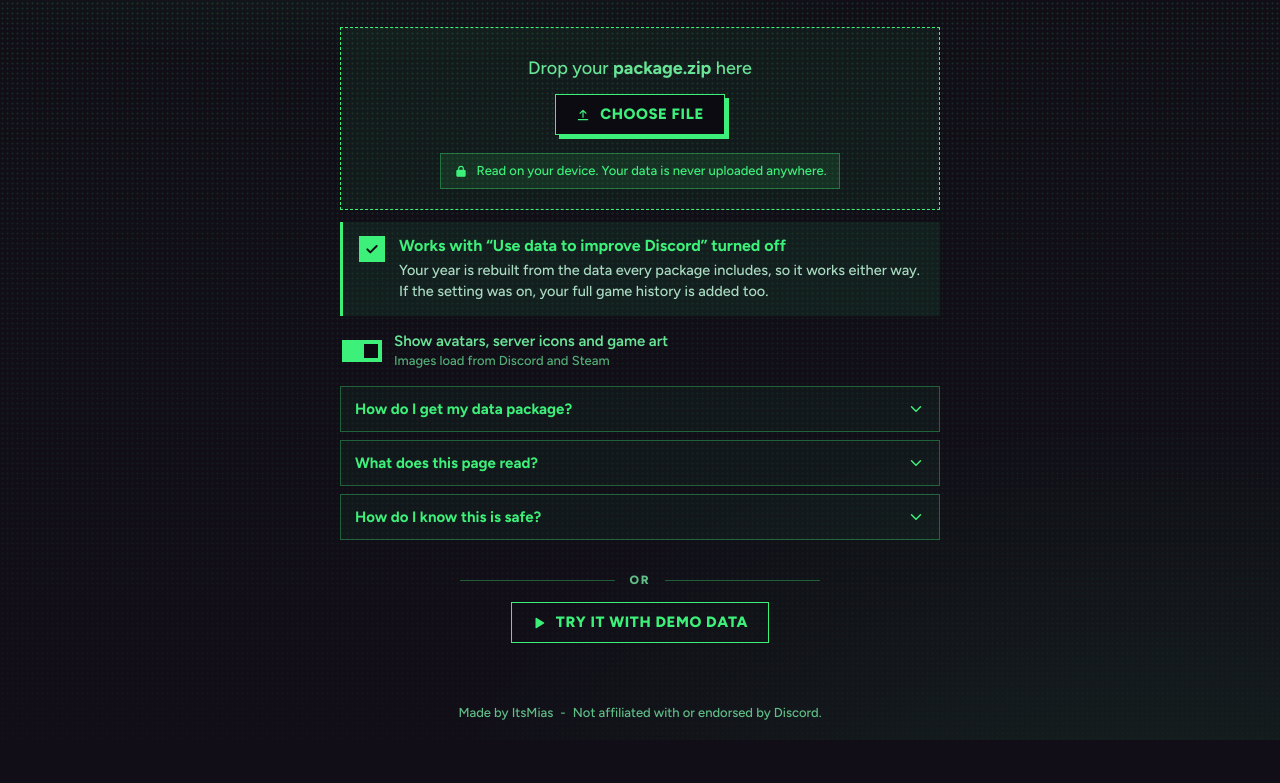
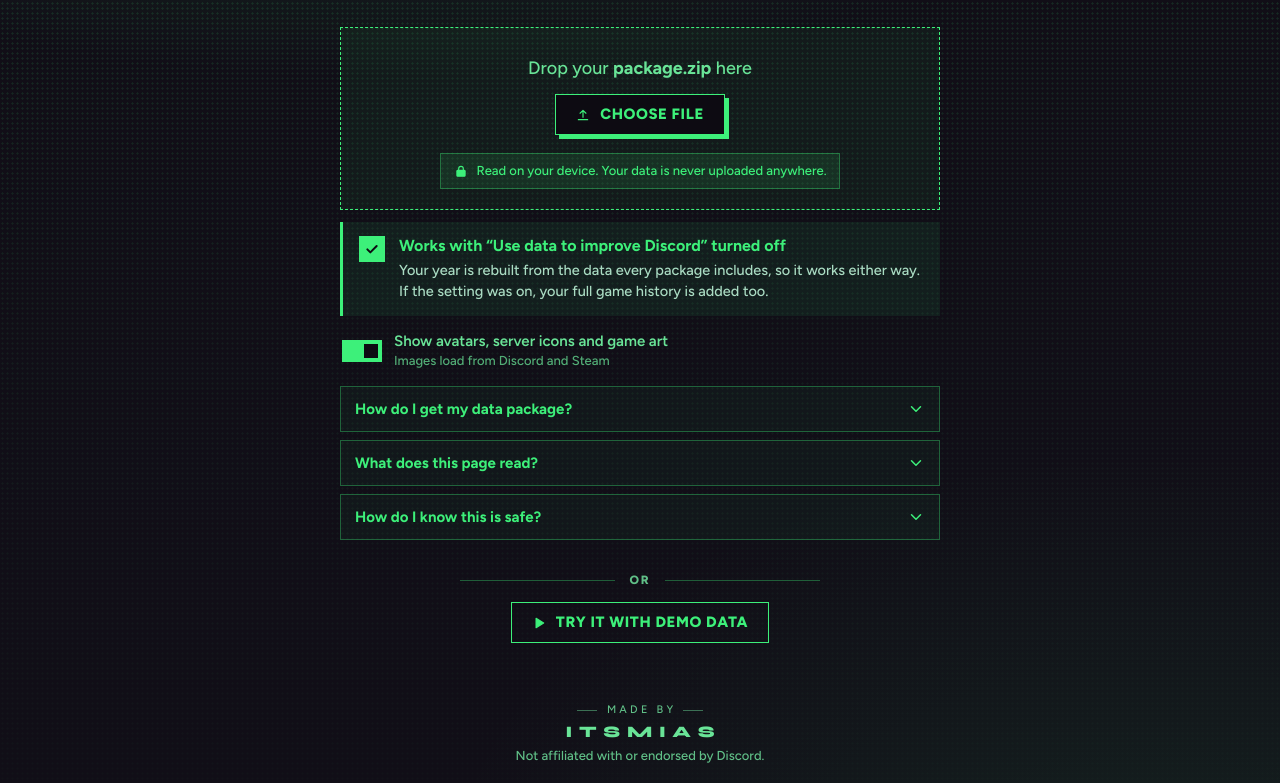
Before and after one commit to ItsMias/checkpoint, a plain HTML site: page web/index.html in a window 1280 px wide. Shown: the part 254-1037 px from the top of the page. Before the commit the page ends 994 px from the top, so only its background shows below. Drawn offline with Linux system fonts and the light colour scheme.

Commit message:
Replace the footer credit with the ItsMias signature

```diff
--- a/web/index.html
+++ b/web/index.html
@@ -104,8 +104,10 @@
   </script>
   <link rel="icon" href="assets/favicon.svg" type="image/svg+xml">
   <link rel="stylesheet" href="fonts.css">
+  <link rel="stylesheet" href="itsmias-sig.css">
   <link rel="stylesheet" href="style.css">
   <script type="module" src="app.js"></script>
+  <script src="itsmias-sig.js" defer></script>
 </head>
 <body>
   <div class="stage" id="stage">
@@ -120,9 +122,13 @@
     <main class="slides" id="slides" aria-live="polite"></main>
     <footer class="chrome-bottom">
       <button class="sq shadowed" id="prev" type="button" aria-label="Previous card" hidden></button>
-      <p class="fineprint" id="fineprint"><a class="credit" href="https://itsmias.com" target="_blank" rel="noopener">Made by ItsMias</a>
-        <span class="sep" aria-hidden="true">-</span>
-        Not affiliated with or endorsed by Discord.</p>
+      <div class="fineprint" id="fineprint">
+        <a class="mias-sig mias-sig--compact" href="https://itsmias.com/" target="_blank" rel="noopener" aria-label="Made by ItsMias, itsmias.com">
+          <span class="mias-sig-label">Made by</span>
+          <span class="mias-sig-mark">ITSMIAS</span>
+        </a>
+        <p>Not affiliated with or endorsed by Discord.</p>
+      </div>
       <button class="sq shadowed" id="next" type="button" aria-label="Next card" hidden></button>
     </footer>
   </div>
--- /dev/null
+++ b/web/itsmias-sig.css
@@ -0,0 +1,306 @@
+/* ============================================================
+   ItsMias signature — the "made by" sign-off at the foot of the
+   sites ItsMias builds. This file and itsmias-sig.js are the same
+   on every site; each site themes the signature through the
+   --sig-* properties in its own styles.css.
+
+   The ITSMIAS wordmark builds in like the one on itsmias.com,
+   letter by letter: a cyan line sweeps across, two offset slices
+   of the glyph slide in from opposite sides and lock together,
+   then the glyph wipes in cyan and cools to the site's ink. The T
+   is built last from its strokes: the crossbar flies in from the
+   right, the stem drops in and overshoots. itsmias-sig.js plays it
+   once the signature is in view, and again on every later visit.
+   Without the script the signature is simply there.
+
+   .mias-sig--compact is a tighter stack with no address, for
+   footers with no room to spare; its label stays put and only the
+   mark builds.
+   ============================================================ */
+
+/* Syne ExtraBold (SIL Open Font License), cut down to the letters of
+   ITSMIAS so it is ~1 KB and served from the site itself: no request
+   to Google, and allowed under a font-src 'self' policy. */
+@font-face {
+  font-family: 'ItsMias Sig';
+  font-weight: 800;
+  font-display: block;
+  src: url('itsmias-sig.woff2') format('woff2');
+}
+
+.mias-sig {
+  --sig-ink: #ece9f5;                    /* the settled wordmark */
+  --sig-muted: #8f86ad;                  /* label and address */
+  --sig-hi: #57e0dd;                     /* ItsMias cyan: construction and hover */
+  --sig-size: 1.75rem;                   /* wordmark size */
+  --sig-line: max(2px, 0.06em);          /* construction line / underline */
+  --sig-dot: max(3px, 0.09em);           /* stray glitch pixels */
+  --sig-rule: 1px;                       /* hairlines beside the label */
+  --sig-glow: 0 0 8px rgba(87, 224, 221, 0.6);
+
+  display: inline-flex;
+  flex-direction: column;
+  align-items: center;
+  gap: 0.8rem;
+  color: var(--sig-muted);
+  text-decoration: none;
+  -webkit-tap-highlight-color: transparent;
+}
+
+/* --- Label: small caps between two hairlines ---------------- */
+.mias-sig-label {
+  display: flex;
+  align-items: center;
+  gap: 0.9em;
+  font-size: 0.68rem;
+  font-weight: 500;
+  line-height: 1;
+  letter-spacing: 0.3em;
+  text-transform: uppercase;
+}
+
+.mias-sig-label::before,
+.mias-sig-label::after {
+  content: '';
+  width: 1.75rem;
+  height: var(--sig-rule);
+  background: currentColor;
+  opacity: 0.55;
+}
+
+/* the right hairline sits closer, evening out the trailing letter-spacing */
+.mias-sig-label::after {
+  margin-left: -0.3em;
+}
+
+/* --- Wordmark ---------------------------------------------- */
+.mias-sig-mark {
+  position: relative;
+  white-space: nowrap;
+  font-family: 'ItsMias Sig', sans-serif;
+  font-weight: 800;
+  font-size: var(--sig-size);
+  line-height: 1.1;
+  letter-spacing: 0.42em;
+  padding-left: 0.42em; /* balances the trailing letter-spacing so it centres */
+  color: var(--sig-ink);
+  transition: color 0.25s ease;
+}
+
+/* sliding underline, as under itsmias.com's nav links */
+.mias-sig-mark::after {
+  content: '';
+  position: absolute;
+  left: 0.42em;
+  right: 0.42em;
+  bottom: -0.2em;
+  height: var(--sig-line);
+  background: var(--sig-hi);
+  box-shadow: var(--sig-glow);
+  transform: scaleX(0);
+  transform-origin: right;
+  transition: transform 0.3s cubic-bezier(0.2, 0.7, 0.2, 1);
+}
+
+/* --- Address ----------------------------------------------- */
+.mias-sig-url {
+  display: inline-flex;
+  align-items: center;
+  gap: 0.35em;
+  font-size: 0.78rem;
+  line-height: 1;
+  letter-spacing: 0.04em;
+  transition: color 0.25s ease;
+}
+
+/* sits on the baseline, so the hover lift stays within the text */
+.mias-sig-url svg {
+  position: relative;
+  top: 0.1em;
+  width: 0.75em;
+  height: 0.75em;
+  opacity: 0.7;
+  transition: transform 0.3s cubic-bezier(0.2, 0.7, 0.2, 1);
+}
+
+/* --- Hover: the mark lights up cyan, as on itsmias.com ------- */
+.mias-sig:hover .mias-sig-mark,
+.mias-sig:focus-visible .mias-sig-mark {
+  color: var(--sig-hi);
+}
+
+.mias-sig:hover .mias-sig-mark::after,
+.mias-sig:focus-visible .mias-sig-mark::after {
+  transform: scaleX(1);
+  transform-origin: left;
+}
+
+.mias-sig:hover .mias-sig-url,
+.mias-sig:focus-visible .mias-sig-url {
+  color: var(--sig-ink);
+}
+
+.mias-sig:hover .mias-sig-url svg,
+.mias-sig:focus-visible .mias-sig-url svg {
+  transform: translate(0.15em, -0.15em);
+}
+
+/* --- Entrance: armed by the script, played with .is-in --------
+   The hairlines draw outwards from the label, the mark builds,
+   then the address fades up under it. Leaving .is-in resets it
+   all instantly, out of sight. */
+.mias-sig.is-armed .mias-sig-label,
+.mias-sig.is-armed .mias-sig-url {
+  opacity: 0;
+}
+
+.mias-sig.is-armed .mias-sig-label::before,
+.mias-sig.is-armed .mias-sig-label::after {
+  transform: scaleX(0);
+}
+
+.mias-sig.is-armed .mias-sig-label::before { transform-origin: right; }
+.mias-sig.is-armed .mias-sig-label::after { transform-origin: left; }
+
+.mias-sig.is-in .mias-sig-label {
+  opacity: 1;
+  transition: opacity 0.4s ease;
+}
+
+.mias-sig.is-in .mias-sig-label::before,
+.mias-sig.is-in .mias-sig-label::after {
+  transform: none;
+  transition: transform 0.7s cubic-bezier(0.2, 0.7, 0.2, 1) 0.1s;
+}
+
+.mias-sig.is-in .mias-sig-url {
+  opacity: 1;
+  transition: opacity 0.6s ease 1.5s, color 0.25s ease;
+}
+
+/* --- Compact: a tighter stack, no address ------------------- */
+.mias-sig--compact {
+  gap: 0.4rem;
+}
+
+.mias-sig--compact .mias-sig-label::before,
+.mias-sig--compact .mias-sig-label::after {
+  width: 1.25rem;
+}
+
+/* the label is there from the start; only the mark builds */
+.mias-sig--compact.is-armed .mias-sig-label {
+  opacity: 1;
+}
+
+.mias-sig--compact.is-armed .mias-sig-label::before,
+.mias-sig--compact.is-armed .mias-sig-label::after {
+  transform: none;
+}
+
+/* --- Wordmark build pieces (split out by itsmias-sig.js) ----- */
+.mias-sig-mark .wm-ch { position: relative; display: inline-block; }
+.mias-sig-mark .wm-g { display: inline-block; clip-path: inset(0 100% 0 0); }
+.mias-sig-mark .wm-s,
+.mias-sig-mark .wm-ln,
+.mias-sig-mark .wm-px { position: absolute; pointer-events: none; opacity: 0; }
+.mias-sig-mark .wm-s { left: 0; top: 0; }
+.mias-sig-mark .wm-s1 { color: var(--sig-hi); clip-path: inset(0 0 56% 0); }
+.mias-sig-mark .wm-s2 { color: inherit; clip-path: inset(56% 0 0 0); }
+.mias-sig-mark .wm-ln { left: -0.18em; right: 0.24em; top: var(--ly, 50%); height: var(--sig-line); background: var(--sig-hi); box-shadow: var(--sig-glow); }
+.mias-sig-mark .wm-px { width: var(--sig-dot); height: var(--sig-dot); background: var(--sig-hi); left: var(--sx); top: var(--sy); }
+
+.mias-sig.is-in .wm-g { clip-path: none; animation: sigGlyph 0.85s cubic-bezier(0.2, 0.7, 0.2, 1) backwards; animation-delay: calc(var(--i) * 105ms); }
+.mias-sig.is-in .wm-s1 { animation: sigSlice1 0.85s cubic-bezier(0.2, 0.7, 0.2, 1); animation-delay: calc(var(--i) * 105ms); }
+.mias-sig.is-in .wm-s2 { animation: sigSlice2 0.85s cubic-bezier(0.2, 0.7, 0.2, 1); animation-delay: calc(var(--i) * 105ms); }
+.mias-sig.is-in .wm-ln { animation: sigLine 0.85s cubic-bezier(0.7, 0, 0.2, 1); animation-delay: calc(var(--i) * 105ms - 80ms); }
+.mias-sig.is-in .wm-px { animation: sigPixel 1.25s steps(1, end); animation-delay: var(--sd); }
+
+/* the T finale: crossbar (top copy, cut at --cut, measured by the
+   script) flies in from the right and shrinks into place, then the
+   stem (bottom copy) drops in, overshoots the baseline and snaps
+   back; the real glyph swaps in once they have rejoined */
+.mias-sig.is-in .wm-fin .wm-g { animation: sigFinGlyph 1.2s steps(1, end) backwards; animation-delay: var(--fd); }
+.mias-sig.is-in .wm-fin .wm-ln { animation: none; }
+.mias-sig.is-in .wm-fin .wm-s1 { color: inherit; clip-path: inset(0 0 calc(100% - var(--cut, 30%)) 0); transform-origin: 0 50%; animation: sigFinBar 1.2s cubic-bezier(0.2, 0.7, 0.2, 1); animation-delay: var(--fd); }
+.mias-sig.is-in .wm-fin .wm-s2 { clip-path: inset(var(--cut, 30%) 0 0 0); transform-origin: 50% var(--cut, 30%); animation: sigFinStem 1.2s cubic-bezier(0.2, 0.7, 0.2, 1); animation-delay: var(--fd); }
+
+@keyframes sigLine {
+  0%   { opacity: 1; clip-path: inset(0 100% 0 0); }
+  38%  { opacity: 1; clip-path: inset(0 0 0 0); }
+  100% { opacity: 1; clip-path: inset(0 0 0 100%); }
+}
+
+@keyframes sigSlice1 {
+  0%, 18% { opacity: 0; transform: translateX(-0.55em); }
+  30%     { opacity: 1; transform: translateX(-0.22em); }
+  48%     { opacity: 1; transform: translateX(0.06em); }
+  58%     { opacity: 1; transform: translateX(0); }
+  64%     { opacity: 0; transform: translateX(0); }
+  100%    { opacity: 0; }
+}
+
+@keyframes sigSlice2 {
+  0%, 24% { opacity: 0; transform: translateX(0.5em); }
+  36%     { opacity: 1; transform: translateX(0.18em); }
+  52%     { opacity: 1; transform: translateX(-0.05em); }
+  60%     { opacity: 1; transform: translateX(0); }
+  66%     { opacity: 0; transform: translateX(0); }
+  100%    { opacity: 0; }
+}
+
+@keyframes sigGlyph {
+  0%, 40% { clip-path: inset(0 100% 0 0); color: var(--sig-hi); opacity: 1; }
+  60%     { clip-path: inset(0 0 0 0); color: var(--sig-hi); opacity: 1; }
+  66%     { opacity: 0.35; }
+  72%     { opacity: 1; }
+  100%    { clip-path: inset(0 0 0 0); }
+}
+
+@keyframes sigPixel {
+  0%   { opacity: 1; }
+  18%  { opacity: 0; }
+  34%  { opacity: 1; }
+  46%  { opacity: 0; }
+  100% { opacity: 0; }
+}
+
+@keyframes sigFinGlyph {
+  0%  { opacity: 0; }
+  80% { opacity: 1; }
+}
+
+@keyframes sigFinBar {
+  0%       { opacity: 0; transform: translateX(1.8em) scaleX(2.6); color: var(--sig-hi); }
+  4%       { opacity: 1; }
+  30%      { transform: translateX(0.3em) scaleX(1.35); color: var(--sig-hi); }
+  42%      { transform: translateX(-0.03em) scaleX(1); }
+  48%      { transform: none; }
+  80%      { opacity: 1; transform: none; }
+  81%, 100% { opacity: 0; transform: none; }
+}
+
+@keyframes sigFinStem {
+  0%, 32%  { opacity: 0; transform: translateY(-1.1em) scaleY(1); color: var(--sig-hi); }
+  35%      { opacity: 1; }
+  52%      { transform: translateY(0) scaleY(2.2); color: var(--sig-hi); }
+  64%      { transform: translateY(0) scaleY(0.9); }
+  72%      { transform: translateY(0) scaleY(1.04); }
+  78%      { transform: none; }
+  80%      { opacity: 1; transform: none; }
+  81%, 100% { opacity: 0; transform: none; }
+}
+
+/* --- Reduced motion: a plain fade, no construction ----------- */
+@media (prefers-reduced-motion: reduce) {
+  .mias-sig-mark .wm-s,
+  .mias-sig-mark .wm-ln,
+  .mias-sig-mark .wm-px { display: none; }
+  .mias-sig-mark .wm-g { clip-path: none; opacity: 0; transition: opacity 0.4s ease; }
+  .mias-sig.is-in .mias-sig-mark .wm-g { opacity: 1; animation: none; }
+  .mias-sig.is-armed .mias-sig-label::before,
+  .mias-sig.is-armed .mias-sig-label::after { transform: none; }
+  .mias-sig.is-in .mias-sig-url { transition: opacity 0.4s ease, color 0.25s ease; }
+  .mias-sig-mark::after,
+  .mias-sig-url svg { transition: none; }
+}
--- /dev/null
+++ b/web/itsmias-sig.js
@@ -0,0 +1,123 @@
+/* ItsMias signature — builds the ITSMIAS wordmark in the footer
+   (see itsmias-sig.css). The same file runs on every site; the
+   build is ported from itsmias.com's script.js so the mark is
+   constructed the same way there and here. Without this file the
+   signature is plain text.
+
+   Every .mias-sig already on the page is set up when this runs.
+   Pages that render their footer later (a Svelte or React app) call
+   window.miasSig(el) once it is in the DOM; it returns { destroy },
+   so it also works as a Svelte action. */
+(function () {
+  'use strict';
+
+  // where each letter's construction line crosses it, cycled
+  var LINE_Y = ['18%', '78%', '50%', '30%', '66%', '42%', '84%'];
+  // stray glitch pixels around the mark: [left, top, delay]
+  var PIXELS = [['-.3em', '.1em', '0ms'], ['38%', '-.3em', '220ms'], ['71%', '112%', '440ms'], ['101%', '20%', '650ms']];
+
+  // Where the T's crossbar ends, as a % of its glyph box from the top:
+  // the crossbar and stem copies are clipped at this line so they rejoin
+  // exactly. Renders the glyph to a canvas, finds the run of full-width
+  // ink rows at the cap top, then maps that onto the DOM box via its
+  // baseline.
+  var crossbarCut = function (g) {
+    try {
+      var cs = getComputedStyle(g), fs = parseFloat(cs.fontSize);
+      var cv = document.createElement('canvas'), W = Math.ceil(fs * 1.5), H = Math.ceil(fs * 2), base = Math.round(fs * 1.4);
+      cv.width = W; cv.height = H;
+      var ctx = cv.getContext('2d');
+      ctx.font = cs.fontWeight + ' ' + fs + 'px ' + cs.fontFamily;
+      ctx.fillText(g.textContent, 0, base);
+      var px = ctx.getImageData(0, 0, W, H).data, rows = [], maxW = 0;
+      for (var y = 0; y < H; y++) {
+        var n = 0;
+        for (var x = 0; x < W; x++) if (px[(y * W + x) * 4 + 3] > 128) n++;
+        rows.push(n); if (n > maxW) maxW = n;
+      }
+      var top = rows.findIndex(function (n) { return n > maxW * 0.6; });
+      if (top < 0) return '30%';
+      var bottom = top;
+      while (bottom + 1 < H && rows[bottom + 1] > maxW * 0.6) bottom++;
+      // baseline of the DOM glyph box, via a zero-size inline probe
+      var probe = document.createElement('i');
+      probe.style.cssText = 'display:inline-block;width:0;height:0;vertical-align:baseline';
+      g.appendChild(probe);
+      var box = g.getBoundingClientRect(), baseY = probe.getBoundingClientRect().top - box.top;
+      g.removeChild(probe);
+      // a hair below the crossbar so the cut never shows as a seam
+      var cutY = baseY + (bottom + 1 - base) + fs * 0.02;
+      return Math.max(5, Math.min(95, cutY / box.height * 100)).toFixed(2) + '%';
+    } catch (e) { return '30%'; }
+  };
+
+  // never build in the fallback face: wait (briefly) for the font first
+  var fontReady = document.fonts && document.fonts.load
+    ? Promise.race([document.fonts.load('800 1em "ItsMias Sig"', 'ITSMA'), new Promise(function (r) { setTimeout(r, 2500); })])
+        .catch(function () {})
+    : Promise.resolve();
+
+  var init = function (sig) {
+    var mark = sig.querySelector('.mias-sig-mark');
+    if (!mark || sig.classList.contains('is-armed')) return { destroy: function () {} };
+
+    // split the mark into per-letter pieces; the T sits out the
+    // left-to-right build and is constructed last from its strokes
+    var text = mark.textContent.trim();
+    var finAt = text.indexOf('T');
+    mark.textContent = '';
+    text.split('').forEach(function (ch, i) {
+      var c = document.createElement('span');
+      c.className = 'wm-ch' + (i === finAt ? ' wm-fin' : '');
+      c.setAttribute('aria-hidden', 'true');
+      c.style.setProperty('--i', i);
+      c.style.setProperty('--ly', LINE_Y[i % LINE_Y.length]);
+      // the T starts once the last regular letter is mostly built
+      if (i === finAt) c.style.setProperty('--fd', ((text.length - 1) * 105 + 380) + 'ms');
+      c.innerHTML = '<span class="wm-g"></span><span class="wm-s wm-s1"></span>' +
+        '<span class="wm-s wm-s2"></span><span class="wm-ln"></span>';
+      c.querySelectorAll('.wm-g, .wm-s').forEach(function (s) { s.textContent = ch; });
+      mark.appendChild(c);
+    });
+    PIXELS.forEach(function (p) {
+      var px = document.createElement('span');
+      px.className = 'wm-px';
+      px.setAttribute('aria-hidden', 'true');
+      px.style.setProperty('--sx', p[0]);
+      px.style.setProperty('--sy', p[1]);
+      px.style.setProperty('--sd', p[2]);
+      mark.appendChild(px);
+    });
+    sig.classList.add('is-armed');
+
+    // Plays once the font is in and the signature is well into view;
+    // resets quietly once it has fully left the screen, so it builds
+    // again on the next visit to the foot of the page.
+    var ready = false, inView = false, io = null;
+    var play = function () { if (ready && inView) sig.classList.add('is-in'); };
+
+    fontReady.then(function () {
+      var fin = mark.querySelector('.wm-fin');
+      if (fin) fin.style.setProperty('--cut', crossbarCut(fin.querySelector('.wm-g')));
+      ready = true;
+      play();
+    });
+
+    if ('IntersectionObserver' in window) {
+      io = new IntersectionObserver(function (entries) {
+        var e = entries[0];
+        if (e.intersectionRatio >= 0.6) { inView = true; play(); }
+        else if (!e.isIntersecting) { inView = false; sig.classList.remove('is-in'); }
+      }, { threshold: [0, 0.6] });
+      io.observe(sig);
+    } else {
+      inView = true;
+      play();
+    }
+
+    return { destroy: function () { if (io) io.disconnect(); } };
+  };
+
+  window.miasSig = init;
+  document.querySelectorAll('.mias-sig').forEach(init);
+})();
--- a/web/style.css
+++ b/web/style.css
@@ -148,19 +148,21 @@ html { scroll-padding-top: 80px; }
 .btn.ghost { box-shadow: none; background: transparent; }
 
 .fineprint {
-  margin: 0; text-align: center;
+  display: grid; justify-items: center; gap: 8px;
+  text-align: center;
   font: 500 13px/1.3 var(--body);
   color: color-mix(in srgb, var(--accent) 55%, #8a8496);
 }
-.fineprint a { color: inherit; }
-/* Author credit: beside the disclaimer, brightening to the card's accent on hover. Kept in one piece
-   so a narrow footer wraps it to the next line whole rather than splitting the name. */
-.fineprint .sep { margin: 0 0.3em; }
-.fineprint .credit {
-  white-space: nowrap;
-  text-decoration: none; transition: color 150ms ease;
+.fineprint p { margin: 0; }
+/* Author credit: the ItsMias signature (itsmias-sig.css), compact, above the disclaimer. Like everything
+   else it takes the card's accent: it builds in the accent, settles a shade dimmer and lights up on hover. */
+.fineprint .mias-sig {
+  --sig-ink: color-mix(in srgb, var(--accent) 70%, #cfc9dc);
+  --sig-muted: color-mix(in srgb, var(--accent) 55%, #8a8496);
+  --sig-hi: var(--accent);
+  --sig-glow: 0 0 8px color-mix(in srgb, var(--accent) 60%, transparent);
+  --sig-size: 16px;
 }
-.fineprint .credit:hover, .fineprint .credit:focus-visible { color: var(--accent); text-decoration: underline; }
 
 /* ---------- slides ---------- */
 
```
Also changed, not shown: web/itsmias-sig.woff2 (added).
